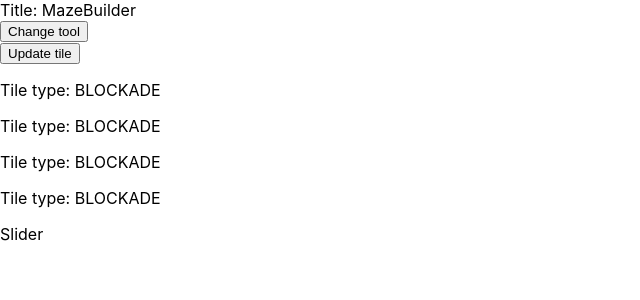
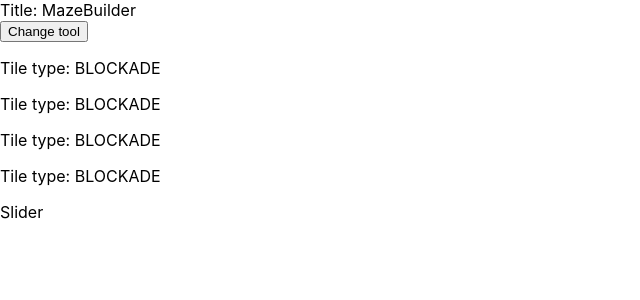
Before and after one commit to Francisco-Ibarra07/MazeBuilder, a React (Create React App) app: page / in a window 1280 px wide. Shown: the top 300 px of the page, without its empty margins (0-640 px from the left). Built offline with nearby package versions, Linux system fonts and the light colour scheme.

Commit message:
Updated Grid component to display all tiles stored in redux store

```diff
--- a/src/components/Grid.tsx
+++ b/src/components/Grid.tsx
@@ -1,5 +1,5 @@
 import React from "react";
-import { TileType } from "../types";
+import { Location, TileType } from "../types";
 import { connect, ConnectedProps } from "react-redux";
 import { RootState } from "../store/reducers/rootReducer";
 import { updateTile } from "../store/actions/gridActions";
@@ -8,26 +8,33 @@ import Tile from "./Tile";
 // Connect Redux
 const mapStateToProps = (state: RootState) => ({
   grid: state.grid,
+  tooltip: state.tooltip,
 });
 const connector = connect(mapStateToProps);
 type PropsFromRedux = ConnectedProps<typeof connector>;
 type GridProps = PropsFromRedux;
 
 function Grid(props: GridProps) {
-  const { dispatch, grid } = props;
+  const { dispatch, grid, tooltip } = props;
 
-  const handleClick = () => {
-    dispatch(updateTile(TileType.FINISH, { row: 1, col: 1 }));
-    console.log("Updated tile");
+  const tileClickHandler = (type: TileType, location: Location) => {
+    // Only update if clicked tile isn't same as current tooltip
+    if (type !== tooltip) {
+      dispatch(updateTile(tooltip, location));
+    }
   };
 
   return (
     <div>
-      <button onClick={handleClick}>Update tile</button>
-      {grid.map((row, index) => (
-        <div className="row" key={`row-${index}`}>
-          {row.map((value, index) => (
-            <Tile key={`col-${index}`} type={value} />
+      {grid.map((row, rowIndex) => (
+        <div className="tile-row" key={`row-${rowIndex}`}>
+          {row.map((value, colIndex) => (
+            <Tile
+              key={`col-${colIndex}`}
+              type={value}
+              location={{ row: rowIndex, col: colIndex }}
+              onClickHandler={tileClickHandler}
+            />
           ))}
         </div>
       ))}
```
